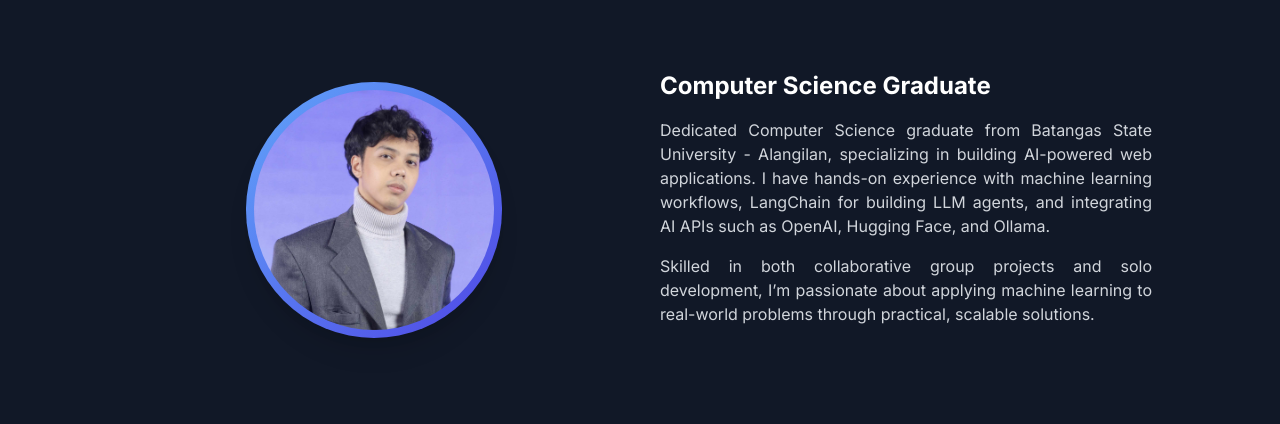
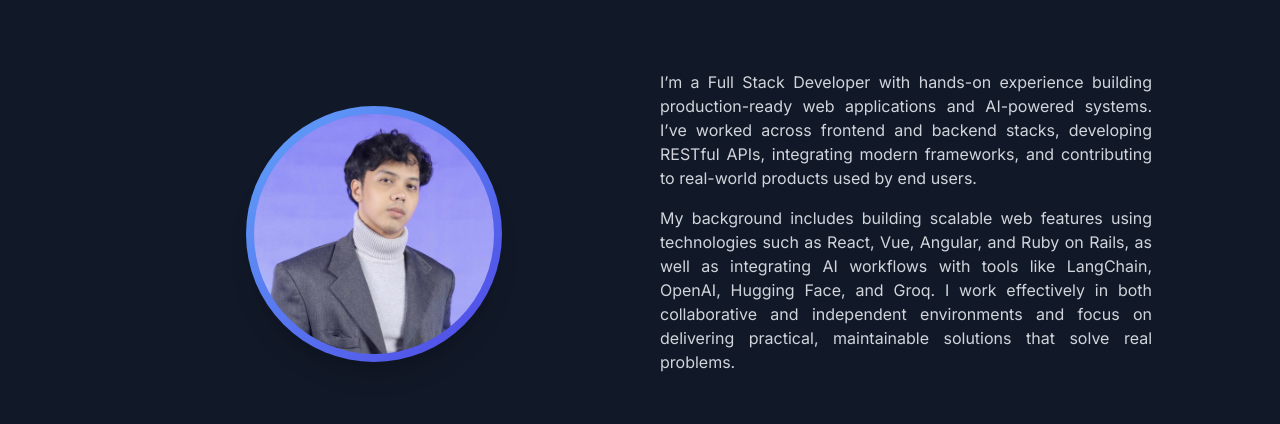
Before and after one commit to yop-dev/portfolio, a React (Vite) app: page / in a window 1280 px wide. Shown: the part 810-1234 px from the top of the page. Built offline with nearby package versions, Linux system fonts and the light colour scheme; the HTML template or start-up script is replaced by a standard one.

Commit message:
update about section

```diff
--- a/src/components/About.jsx
+++ b/src/components/About.jsx
@@ -65,17 +65,17 @@ const About = () => {
             </motion.div>
 
             <motion.div variants={itemVariants} className="flex flex-col justify-center">
-              <h3 className="mb-4 text-2xl font-bold text-gray-900 dark:text-white">
-                Computer Science Graduate
-              </h3>
               <p className="mb-4 text-gray-700 dark:text-gray-300 text-justify">
-                Dedicated Computer Science graduate from Batangas State University - Alangilan, specializing in building AI-powered web
-                applications. I have hands-on experience with machine learning workflows, LangChain for building LLM agents, and integrating AI
-                APIs such as OpenAI, Hugging Face, and Ollama.
+                I’m a Full Stack Developer with hands-on experience building production-ready web applications
+                and AI-powered systems. I’ve worked across frontend and backend stacks, developing RESTful APIs,
+                integrating modern frameworks, and contributing to real-world products used by end users.
               </p>
+
               <p className="mb-6 text-gray-700 dark:text-gray-300 text-justify">
-                Skilled in both collaborative group projects and solo development, I’m passionate
-                about applying machine learning to real-world problems through practical, scalable solutions.
+                My background includes building scalable web features using technologies such as React, Vue, Angular,
+                and Ruby on Rails, as well as integrating AI workflows with tools like LangChain, OpenAI, Hugging Face,
+                and Groq. I work effectively in both collaborative and independent environments and focus on delivering
+                practical, maintainable solutions that solve real problems.
               </p>
             </motion.div>
           </div>
```
